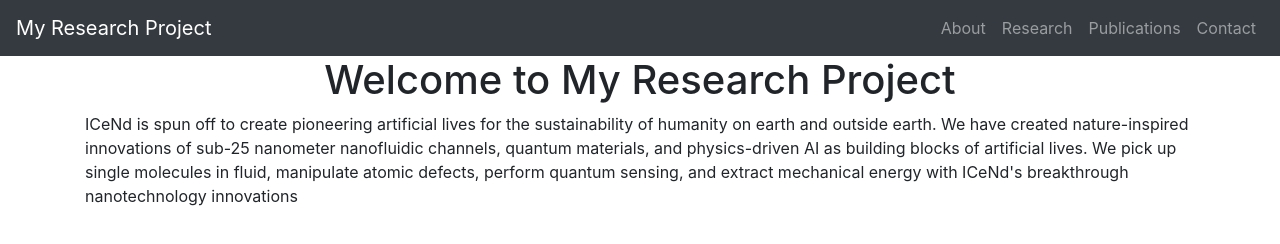
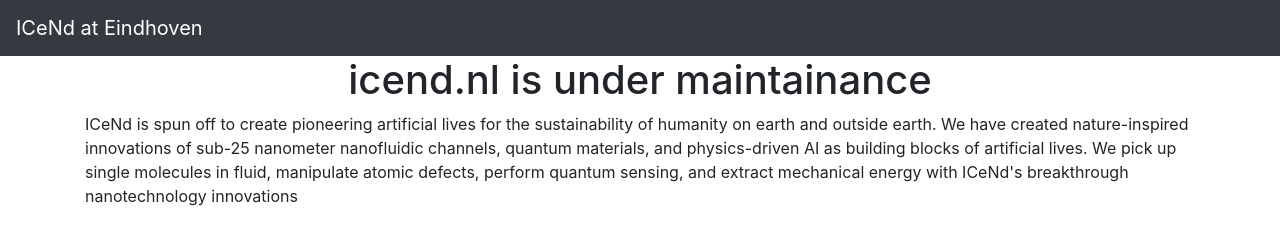
Before and after one commit to sidicend/icend.nl, a plain HTML site: page index.html in a window 1280 px wide. Drawn offline with nearby package versions, Linux system fonts and the light colour scheme.

Commit message:
Update index.html

```diff
--- a/index.html
+++ b/index.html
@@ -9,23 +9,13 @@
 </head>
 <body>
 <nav class="navbar navbar-expand-lg navbar-dark bg-dark">
-<a class="navbar-brand" href="#">My Research Project</a>
+<a class="navbar-brand" href="#">ICeNd at Eindhoven</a>
 <button class="navbar-toggler" type="button" data-toggle="collapse" data-target="#navbarMain" aria-controls="navbarMain" aria-expanded="false" aria-label="Toggle navigation">
 <span class="navbar-toggler-icon"></span>
 </button>
 <div class="collapse navbar-collapse" id="navbarMain">
 <ul class="navbar-nav ml-auto">
 <li class="nav-item">
-<a class="nav-link" href="#about">About</a>
-</li>
-<li class="nav-item">
-<a class="nav-link" href="#research">Research</a>
-</li>
-<li class="nav-item">
-<a class="nav-link" href="#publications">Publications</a>
-</li>
-<li class="nav-item">
-<a class="nav-link" href="#contact">Contact</a>
 </li>
 </ul>
 </div>
@@ -33,7 +23,7 @@
 <div class="container">
 <div class="row">
 <div class="col-md-12">
-<h1 class="text-center">Welcome to My Research Project</h1>
+<h1 class="text-center"> icend.nl is under maintainance </h1>
 <p>
 ICeNd is spun off to create pioneering artificial lives for the sustainability of humanity on earth and outside earth. We have created nature-inspired innovations of sub-25 nanometer nanofluidic channels,  quantum materials, and physics-driven AI as building blocks of artificial lives.
 
```
